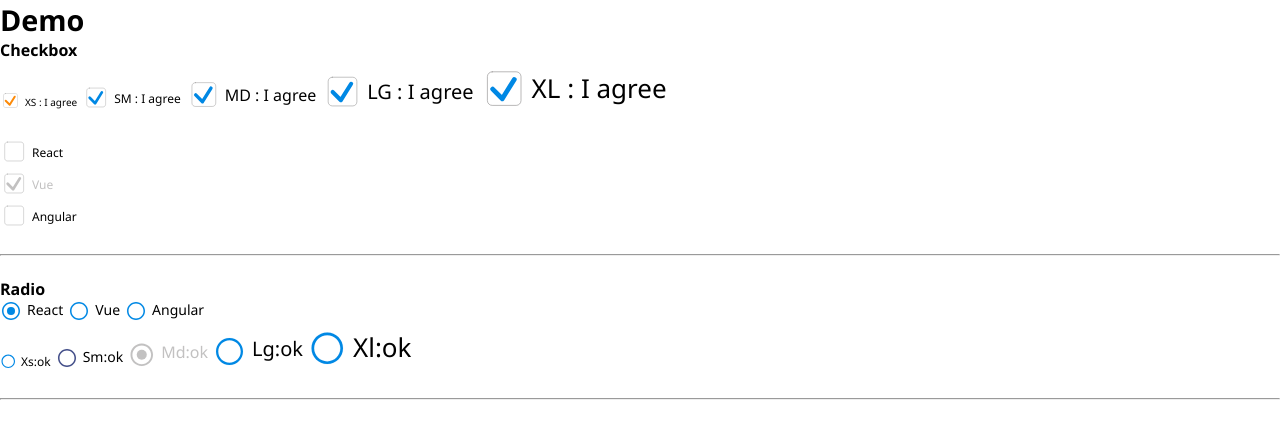
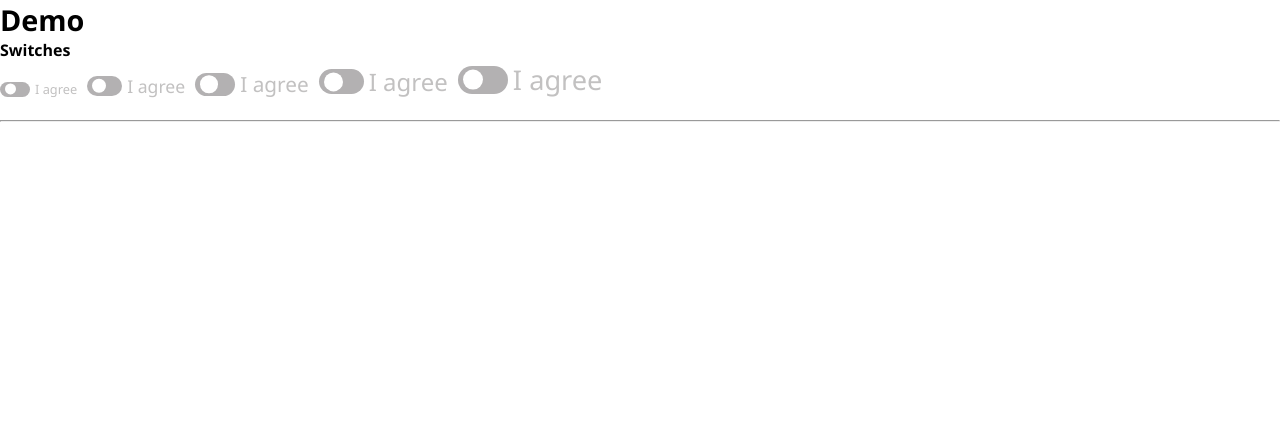
Before and after one commit to johandb/react-styled-components, a React (Vite) app: page /#/ in a window 1280 px wide. Shown: the top 438 px of the page. Built offline with nearby package versions, Linux system fonts and the light colour scheme.

Commit message:
update switch

```diff
--- a/src/App.tsx
+++ b/src/App.tsx
@@ -26,6 +26,7 @@ const App = () => {
   const [radioValue, setRadioValue] = useState("react");
   const [inputValue, setInputValue] = useState("");
   const [age, setAge] = useState("0");
+  const [toggle, setToggle] = useState(false);
 
   const header: ColumnHeader = {
     bg: "black",
@@ -40,6 +41,11 @@ const App = () => {
     ["Dilenia Ventura", "Dominicaanse Republiek"],
     ["Nikki Bellini", "America"],
   ];
+
+  const handleToggle = (size: string, value: boolean) => {
+    console.log("toggle:", size, ", value:", value);
+    setToggle(value);
+  };
 
   const handleRowCick = (index: number) => {
     console.log("row:", index);
@@ -145,11 +151,11 @@ const App = () => {
       <div>
         <h4>Switches</h4>
         <Group>
-          <Switch size="xs" label="I agree" color="orange" />
-          <Switch size="sm" label="I agree" color="orange" />
-          <Switch size="md" label="I agree" color="orange" />
-          <Switch size="lg" label="I agree" color="orange" />
-          <Switch size="xl" label="I agree" color="orange" />
+          <Switch onChange={(b) => handleToggle("xs", b)} size="xs" label="I agree" color="orange" />
+          <Switch onChange={(b) => handleToggle("sm", b)} size="sm" label="I agree" color="orange" />
+          <Switch onChange={(b) => handleToggle("md", b)} size="md" label="I agree" color="orange" />
+          <Switch onChange={(b) => handleToggle("lg", b)} size="lg" label="I agree" color="orange" />
+          <Switch onChange={(b) => handleToggle("xl", b)} size="xl" label="I agree" color="orange" />
         </Group>
         <br />
         <hr />
@@ -285,10 +291,10 @@ const App = () => {
       {/* <Container> */}
       {/* <Stack> */}
       {/* <h2>Demo Controls</h2> */}
-      {showCheckboxes()}
-      {showRadios()}
+      {/* {showCheckboxes()} */}
+      {/* {showRadios()} */}
       {/* {showInputs()} */}
-      {/* {showSwitches()} */}
+      {showSwitches()}
       {/* {showAccordion()} */}
       {/* {showAlerts()} */}
       {/* {showButtons()} */}
--- a/src/styled/switch/switch.styled.tsx
+++ b/src/styled/switch/switch.styled.tsx
@@ -12,11 +12,12 @@ interface SwitchProps {
   label?: string;
   position?: "left" | "right";
   size?: Size;
+  on?: boolean;
   onChange?: (toggle: boolean) => void;
 }
 
 export const Switch = (props: SwitchProps) => {
-  const [toggle, setToggle] = useState(false);
+  const [toggle, setToggle] = useState(props.on ?? false);
 
   let sw = useSwitch(props.size ?? "sm");
 
@@ -32,13 +33,9 @@ export const Switch = (props: SwitchProps) => {
   return (
     <StyledSwitchContainer onClick={() => handleToggle()} $position={props.position ?? "left"}>
       <StyledSwitch $w={sw.w} $h={sw.h} $cw={sw.cw} $ch={sw.ch} $left={sw.left} $toggle={toggle} color={color} />
-      <Text
-        label={props.label ?? ""}
-        size={props.size}
-        ml={5}
-        mr={5}
-        color={toggle ? "black" : theme.colors.defaultDisabledColor}
-      />
+      <Text size={props.size} ml={5} mr={5} color={toggle ? "black" : theme.colors.defaultDisabledColor}>
+        {props.label ?? ""}
+      </Text>
     </StyledSwitchContainer>
   );
 };
```
